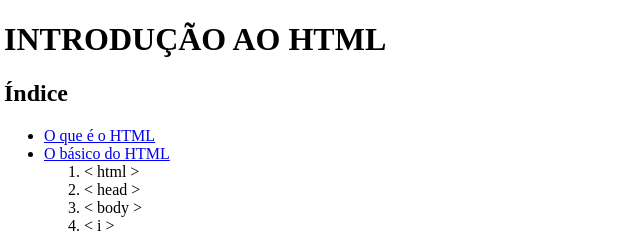
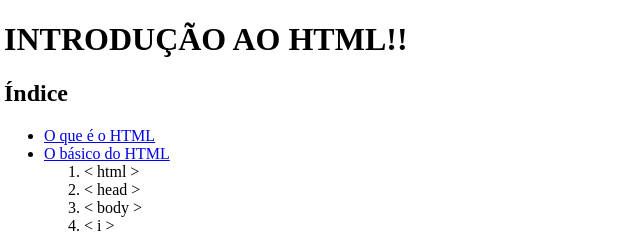
Before and after one commit to trovaojuliana/1projetohtml, a plain HTML site: page index.html in a window 1280 px wide. Shown: the top 232 px of the page, 4-644 px from the left. Drawn offline with Linux system fonts and the light colour scheme.

Commit message:
1projetohtmlconfig

```diff
--- a/index.html
+++ b/index.html
@@ -6,7 +6,7 @@
     <title>PROJETO</title>
 </head>
 <body>
-    <h1>INTRODUÇÃO AO HTML</a></h1>
+    <h1>INTRODUÇÃO AO HTML!!</a></h1>
     <h2>Índice</h2>
     <ul>
         <li><a href="#intro">O que é o HTML</a></li>
```
